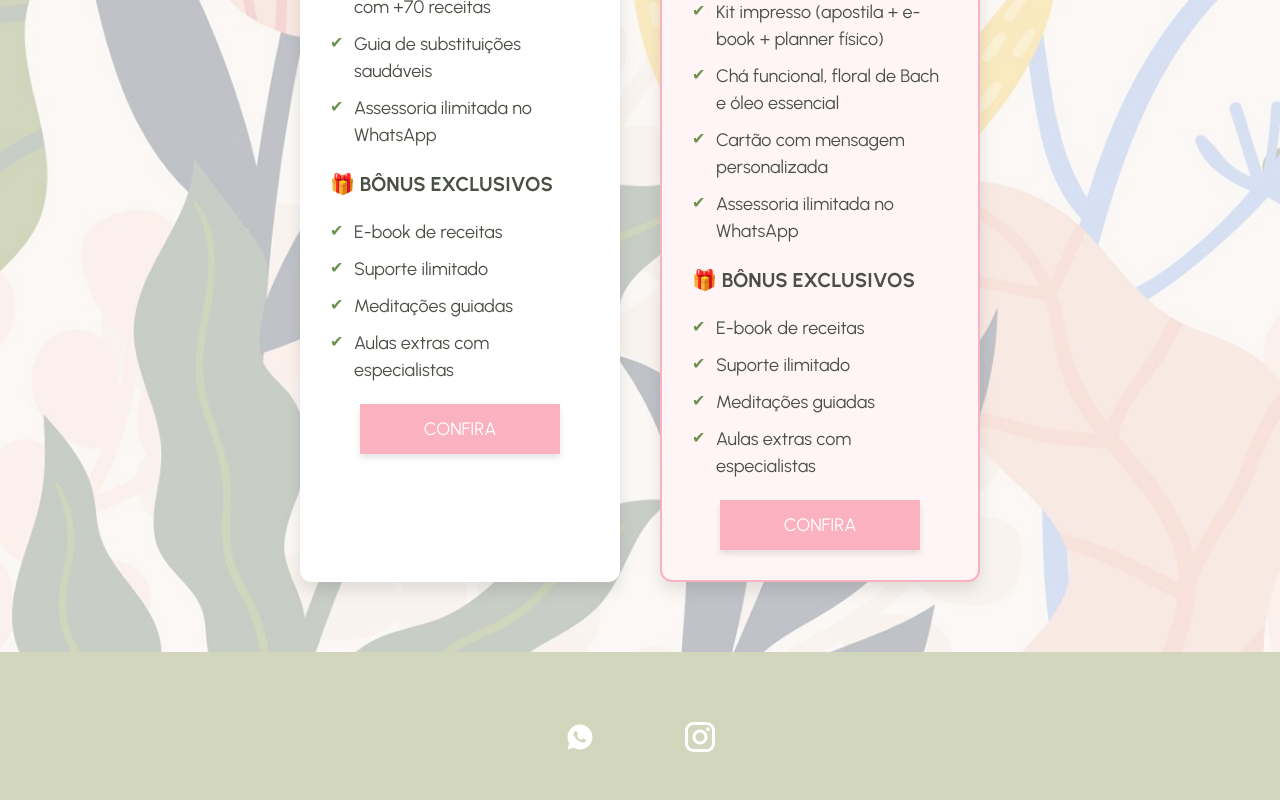
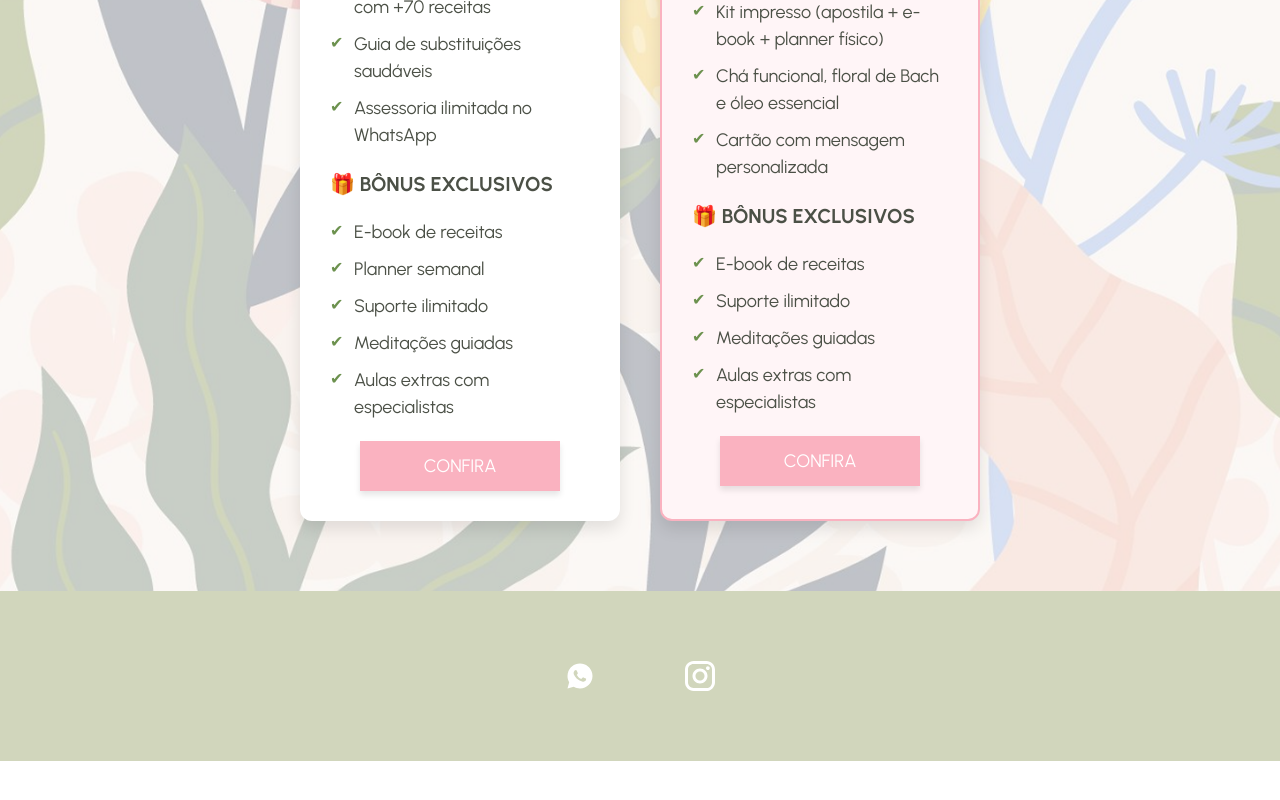
Before and after one commit to IsabeleLeticiaQueiroz/nutricionista_madu_paiva, a Next.js app: page /florescer in a window 1280 px wide. Shown: the part 2377-3177 px from the top of the page. After the commit the page ends 3138 px from the top, so only its background shows below. Built offline with nearby package versions, Linux system fonts and the light colour scheme.

Commit message:
Atualização ofertas

```diff
--- a/src/components/adquira.js
+++ b/src/components/adquira.js
@@ -21,7 +21,7 @@ const Adquira = () => {
                     <p className="descricao">🎁 BÔNUS EXCLUSIVOS</p>
                     <ul>
                         <li>E-book de receitas</li>
-                        {/* <li>Planner semanal de autocuidado</li> */}
+                        <li>Planner semanal</li>
                         <li>Suporte ilimitado</li>
                         <li>Meditações guiadas</li>
                         <li>Aulas extras com especialistas</li>
@@ -42,7 +42,7 @@ const Adquira = () => {
                         <li>Kit impresso (apostila + e-book + planner físico)</li>
                         <li>Chá funcional, floral de Bach e óleo essencial</li>
                         <li>Cartão com mensagem personalizada</li>
-                        <li>Assessoria ilimitada no WhatsApp</li>
+                        {/* <li>Assessoria ilimitada no WhatsApp</li> */}
                     </ul>
 
                     <p className="descricao">🎁 BÔNUS EXCLUSIVOS</p>
```
